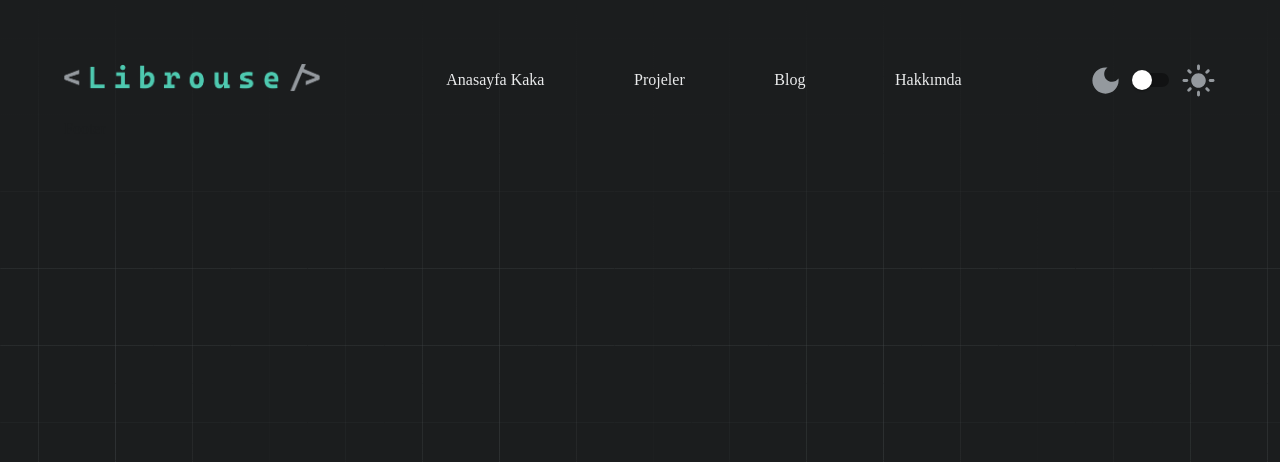
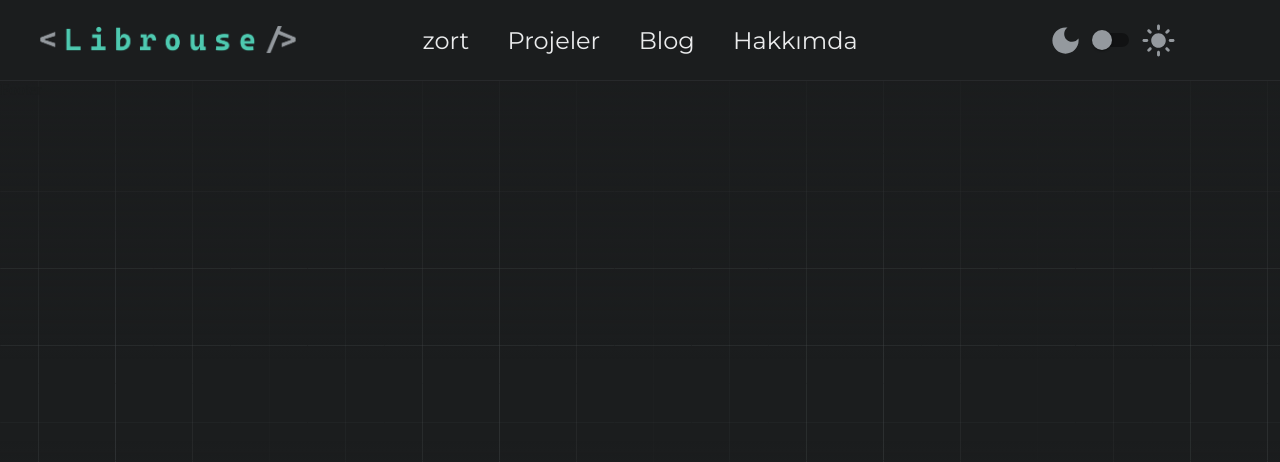
Before and after one commit to bugra-isik/HomePage, a Next.js app: page / in a window 1280 px wide. Shown: the top 462 px of the page. Built offline with nearby package versions, Linux system fonts and the light colour scheme.

Commit message:
v1.0.2
-Bir kaç yenileme zart zort

```diff
--- a/app/components/Nav.jsx
+++ b/app/components/Nav.jsx
@@ -1,42 +1,49 @@
 "use client";
 
 import LightModeIcon from "@mui/icons-material/LightMode";
-import { Switch, label } from "@mui/material";
+import { Switch, Label, Divider } from "@mui/material";
 import { useContext, useState } from "react";
 import MainContext from "../context/Context";
 import DarkModeIcon from "@mui/icons-material/DarkMode";
+import Link from "next/link";
+
+
+
+
 
 export default function Nav() {
   const { data, setData } = useContext(MainContext);
 
+  const [deneme, setDeneme] = useState({
+    sayi: 0,
+  });
+
   function switchTheme() {
     setData((copy) => ({
       ...copy,
-      theme: data.theme === "-light" ? "-dark" : "-light",
+      theme: data.theme === "-dark" ? "-light" : "-dark",
       logo: data.logo === "/logodark.png" ? "/logolight.png" : "/logodark.png",
       switchColor: data.switchColor === "#94999e" ? "#44494b" : "#94999e",
+      mainColor: data.mainColor === "#1b1d1e" ? "#eaebec" : "#1b1d1e",
     }));
   }
-
   return (
     <div>
-      <nav>
+      <nav style={{ backgroundColor: data.mainColor }}>
         <ul>
-          <li>
-            <a href="homepage">
-              <img id="logo" src={data.logo} alt="Logo" />
-            </a>
-          </li>
+          <Link href={"/app"}  >
+            <img id="logo" src={data.logo} alt="Logo" />
+          </Link>
         </ul>
-        <ul style={{alignSelf:"center"}}>
+        <ul style={{ gap: "3vw" }}>
           <li>
             <a className={`a${data.theme}`} href="">
-              Anasayfa Kaka
+              {data.nav.anasayfa}
             </a>
           </li>
           <li>
             <a className={`a${data.theme}`} href="">
-              Projeler
+              Projeler {}
             </a>
           </li>
           <li>
@@ -50,13 +57,17 @@ export default function Nav() {
             </a>
           </li>
         </ul>
-        <ul>
+        <ul className="themeSwitchSection">
           <li style={{ display: "flex", alignItems: "center" }}>
             <DarkModeIcon
               style={{ cursor: "pointer", color: data.switchColor }}
               fontSize="large"
             />
-            <Switch {...label} onClick={switchTheme} />
+            <Switch
+              {...Label}
+              onClick={switchTheme}
+              style={{ color: data.switchColor }}
+            />
             <LightModeIcon
               style={{ cursor: "pointer", color: data.switchColor }}
               fontSize="large"
@@ -64,6 +75,13 @@ export default function Nav() {
           </li>
         </ul>
       </nav>
+      <div
+        style={{
+          width: "100vw",
+          backgroundColor: "#27292b",
+          height: "0.5px",
+        }}
+      ></div>
     </div>
   );
 }
--- a/app/main.sass
+++ b/app/main.sass
@@ -1,11 +1,8 @@
 //! MAIN THEME COLORS
-
 $dark-1: #1b1d1e
 $dark-2: #44494b
 $light-1: #94999e
 $light-2: #ebebec
-
-
 
 //! COLORS
 $white: #ffffff
@@ -17,23 +14,22 @@ $bg-white: #eaebec
 
 //! FONT
 $font-family-roboto: 'Roboto', sans-serif
-$font-family-montserra: 'Montserrat', sans-serif
-$font-family-montserra: 'Open Sans', sans-serif
+$font-family-montserrat: 'Montserrat', sans-serif
+$font-family-open-sans: 'Open Sans', sans-serif
 $desktop-font-size-xl: 1.5rem
 $desktop-font-size: 1.25rem
 $tablet-font-size: 1rem
 $mobile-font-size: 0.75rem
 
-@import url('https://fonts.googleapis.com/css2?family=Roboto:wght@300;400;700&display=swap') //Roboto
-@import url('https://fonts.googleapis.com/css2?family=Montserrat:wght@300;400;700&display=swap') //Montserrat
-@import url('https://fonts.googleapis.com/css2?family=Open+Sans:wght@300;400;700&display=swap') //Open Sans
+@import url('https://fonts.googleapis.com/css2?family=Roboto:wght@300;400;700&display=swap')
+@import url('https://fonts.googleapis.com/css2?family=Montserrat:wght@300;400;700&display=swap')
+@import url('https://fonts.googleapis.com/css2?family=Open+Sans:wght@300;400;700&display=swap')
 
 *
     margin: 0
     padding: 0
     box-sizing: border-box
     list-style: none
-
     text-decoration: none
 
 .emptyblock
@@ -46,6 +42,7 @@ $mobile-font-size: 0.75rem
     background-color: $bg-dark
     background-image: url(/fdark.png)
     background-size: 6%
+    background-attachment: fixed
     z-index: 1
     color: $text-color-dark
 .bg-1-light
@@ -59,43 +56,54 @@ $mobile-font-size: 0.75rem
     width: 100%
     height: 100vh
     background: -webkit-linear-gradient(90deg, $bg-dark 0%, #00000000 45%, #00000000 55%, $bg-dark 100%)
+    position: fixed
 .bg-2-light
     width: 100%
     height: 100vh
     background: -webkit-linear-gradient(90deg, $bg-white 0%, #00000000 45%, #00000000 55%, $bg-white 100%)
-.bg-3
-    margin: 0 5%
-    padding-top: 5vh
+    position: fixed
 
 nav
+    font-family: $font-family-montserrat
+    padding: 5vh
     text-align: center
     height: 10vh
     display: flex
     justify-content: space-between
     align-items: center
+    font-size: 24px
+
+    .themeSwitchSection
+        width: 20vw
+        display: flex
+        justify-content: center
 
     ul
         display: flex
         justify-content: space-between
         align-items: center
-        gap: 7vw
 
         .li
             display: flex
             align-items: center
-            font-size: 2vw
             color: $text-color-dark
+            gap: 50px
 
         .a-dark
             display: flex
             align-items: center
             color: $text-color-light
+
             &:hover
+                color: #4ec9b0
         .a-light
             display: flex
             align-items: center
             color: $text-color-dark
             &:hover
+                color: #194b3f
         #logo
+            display: flex
+            align-items: center
             width: 20vw
             height: auto
--- a/app/page.js
+++ b/app/page.js
@@ -6,11 +6,14 @@ import Main from "./components/Main";
 import Nav from "./components/Nav";
 import MainContext, { useState } from "./context/Context";
 
+
 export default function Page() {
   const [data, setData] = useState({
     theme: "-dark",
     logo: "/logodark.png",
-    switchColor:"#94999e"
+    switchColor: "#94999e",
+    nav: { anasayfa: "zort" },
+    mainColor:"#1b1d1e"
   });
   return (
     <MainContext.Provider value={{ data, setData }}>
@@ -21,6 +24,7 @@ export default function Page() {
               <Nav />
               <Main />
               <Footer />
+
             </div>
           </div>
         </div>
--- /dev/null
+++ b/app/page/about.jsx
@@ -0,0 +1,3 @@
+export default function About() {
+  return <div>about</div>;
+}
--- a/package.json
+++ b/package.json
@@ -20,6 +20,7 @@
     "react-icons": "^4.9.0"
   },
   "devDependencies": {
+    "@types/node": "20.3.1",
     "eslint": "8.43.0",
     "eslint-config-next": "13.4.6",
     "sass": "^1.63.3"
```
Also changed, not shown: tsconfig.json (added, +35 -0 lines), app/layout.jsx (renamed from app/layout.js), public/logolight.png, 1 other file (tests, documents, lock files or other folders).
